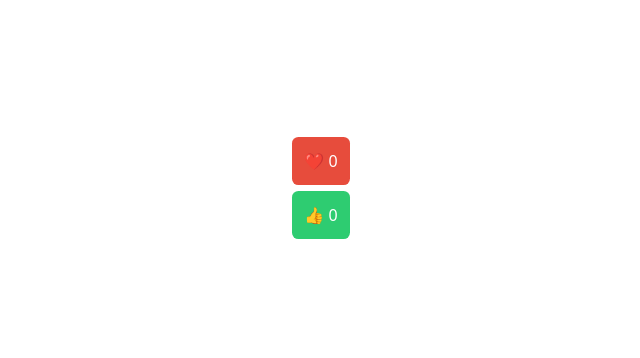
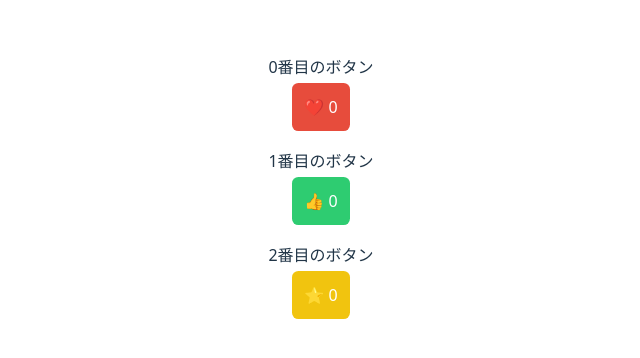
Before and after one commit to sakamo1112/TS_BlueBerry, a React (Vite) app in the folder like-button/: page / in a window 1280 px wide. Shown: the part 212-570 px from the top of the page, without its empty margins (319-959 px from the left). Built offline with nearby package versions, Linux system fonts and the light colour scheme.

Commit message:
ボタン3つをmapで描画するようにした

```diff
--- a/like-button/src/App.css
+++ b/like-button/src/App.css
@@ -56,3 +56,11 @@
   border-radius: 0.4rem;
   cursor: pointer;
 }
+
+.starButton {
+  background-color: rgb(241, 196, 15);
+  color: white;
+  padding: 0.8rem;
+  border-radius: 0.4rem;
+  cursor: pointer;
+}
--- a/like-button/src/App.tsx
+++ b/like-button/src/App.tsx
@@ -1,15 +1,27 @@
 import "./App.css";
 import {useState} from "react";
+
+
+const buttonConfigs = [
+  {id: "like", icon: "❤️", initialCount: 0, incrementAmount: 1, className: "likeButton"},
+  {id: "good", icon: "👍", initialCount: 0, incrementAmount: 5, className: "goodButton"},
+  {id: "star", icon: "⭐️", initialCount: 0, incrementAmount: 10, className: "starButton"}
+]
 
 function App() {
   return (
     <>
-      <div style={{marginBottom: '30px' }}>
-        <CounterButton icon="❤️" initialCount={0} incrementAmount={1} className="likeButton"/>
-      </div>
-      <div>
-        <CounterButton icon="👍" initialCount={0} incrementAmount={10} className="goodButton" />
-      </div>
+      {buttonConfigs.map((config, i) => (
+        <div key={config.id} style={{marginBottom: "30px"}}>
+          <p>{i}番目のボタン</p>
+          <CounterButton
+            icon={config.icon}
+            initialCount={config.initialCount}
+            incrementAmount={config.incrementAmount}
+            className={config.className}
+          />
+        </div>
+      ))}
     </>
   );
 }
@@ -27,8 +39,13 @@ function CounterButton({ icon, initialCount, incrementAmount, className}: Counte
     setCount(count + incrementAmount);
   }
   return (
-    <span className={className} onClick={handleClick}>{icon} {count}</span>
-  )
+    <>
+      <span className={className} onClick={handleClick}>{icon} {count}</span>
+      {count >= 5 && count < 10 && <p> たくさんクリックされました！</p>}
+      {count >= 10 && count < 50 && <p> さらにたくさんクリックされました！</p>}
+      {count >= 50 && <p> すごい!50回以上クリックされました!</p>}
+    </>
+  );
 }
 
 // function LikeButton() {
```
